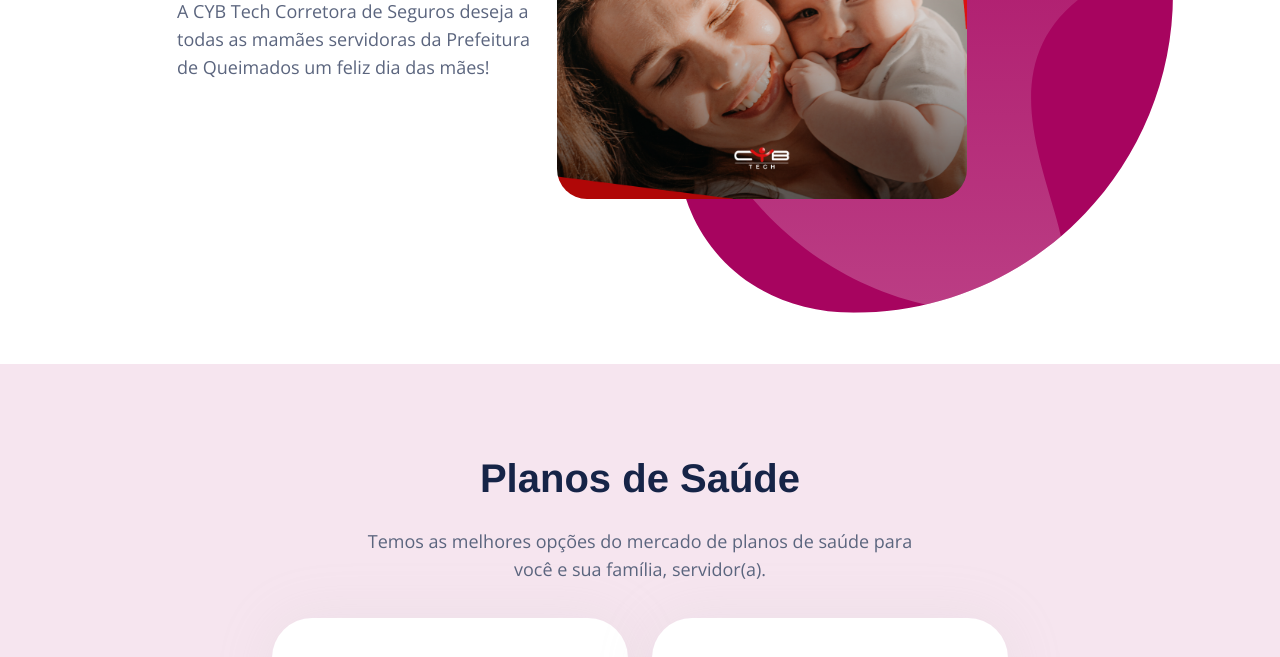
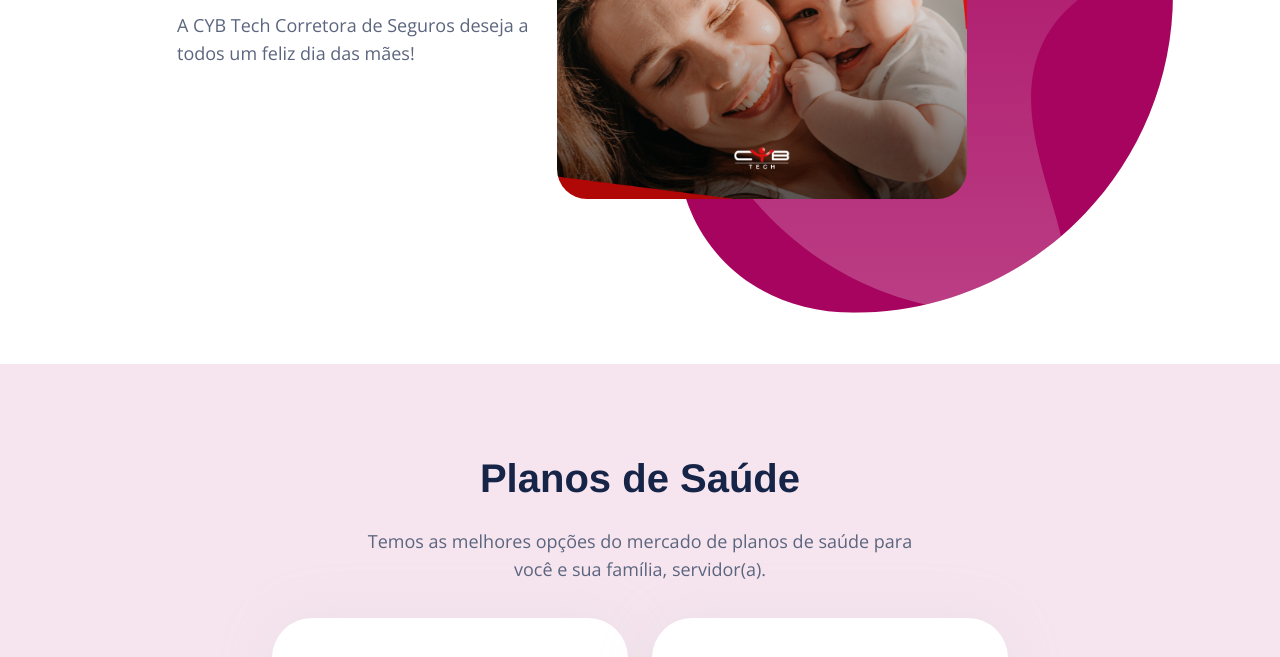
Before and after one commit to joaopinheiro159/landing-dia-maes, a plain HTML site: page index.html in a window 1280 px wide. Shown: the part 1820-2477 px from the top of the page. Drawn offline with nearby package versions, Linux system fonts and the light colour scheme; some packages are replaced by stand-ins of ours; a script that the page names is missing.

Commit message:
texto de dia das maes

```diff
--- a/index.html
+++ b/index.html
@@ -167,8 +167,7 @@
                 Feliz dia das mães!
               </h2>
               <p class="wow fadeInUp" data-wow-delay=".4s">
-                A CYB Tech Corretora de Seguros deseja a todas as mamães servidoras da Prefeitura de Queimados um feliz
-                dia das mães!
+                A CYB Tech Corretora de Seguros deseja a todos um feliz dia das mães!
               </p>
             </div>
           </div>
```
